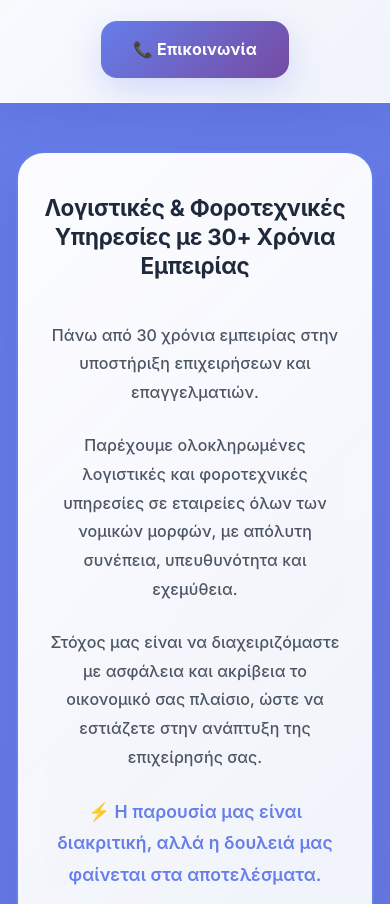
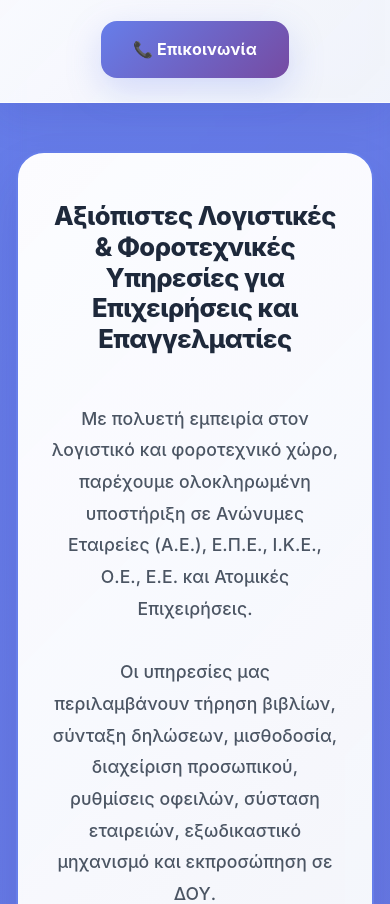
Before and after one commit to IrisGuard/polychronakis-accounting-platform, a plain HTML site: page index.html in a window 390 px wide. Shown: the part 196-1100 px from the top of the page. Drawn offline with nearby package versions, Linux system fonts and the light colour scheme.

Commit message:
UI: Τελικές παρεμβάσεις - Μεγέθυνση Hero Card, νέο επαγγελματικό περιεχόμενο, μπλε περίγραμμα στις κάρτες υπηρεσιών, ενοποίηση στυλ, βελτιωμένο responsive design

```diff
--- a/index.html
+++ b/index.html
@@ -157,13 +157,13 @@
         }
 
         .hero-card {
-            max-width: 1000px;
+            max-width: 1200px;
             margin: 0 auto;
             text-align: center;
             background: linear-gradient(135deg, rgba(255,255,255,0.98), rgba(248,250,252,0.95));
             backdrop-filter: blur(25px);
             border-radius: 28px;
-            padding: 4rem 3rem;
+            padding: 5rem 4rem;
             box-shadow: 0 25px 50px rgba(31, 38, 135, 0.12);
             border: 2px solid #667eea; /* blue border for card style */
             position: relative;
@@ -172,37 +172,41 @@
             flex-direction: column;
             justify-content: center;
             align-items: center;
-            min-height: 400px;
+            min-height: 500px;
         }
 
         .hero-card .hero-subtitle {
-            font-size: 2.2rem;
+            font-size: 2.4rem;
             color: #1e293b;
-            margin-bottom: 2.5rem;
-            font-weight: 700;
-            line-height: 1.3;
-            letter-spacing: -0.01em;
+            margin-bottom: 3rem;
+            font-weight: 800;
+            line-height: 1.2;
+            letter-spacing: -0.02em;
         }
 
         .hero-card .hero-description {
-            font-size: 1.3rem;
+            font-size: 1.4rem;
             color: #4b5563;
             line-height: 1.8;
-            max-width: 800px;
+            max-width: 900px;
             font-weight: 500;
             letter-spacing: 0.005em;
             margin: 0 auto;
         }
 
         .hero-card .hero-description p {
-            margin-bottom: 1.5rem;
+            margin-bottom: 2rem;
         }
 
         .hero-card .hero-description p:last-child {
             margin-bottom: 0;
             font-weight: 600;
             color: #667eea;
-            font-size: 1.1rem;
+            font-size: 1.2rem;
+            background: linear-gradient(135deg, #667eea, #764ba2);
+            -webkit-background-clip: text;
+            -webkit-text-fill-color: transparent;
+            background-clip: text;
         }
 
         .btn-primary {
@@ -322,7 +326,7 @@
             border-radius: 24px;
             padding: 2.5rem;
             box-shadow: 0 15px 40px rgba(0,0,0,0.08);
-            border: 1px solid rgba(255,255,255,0.4);
+            border: 2px solid #667eea; /* blue border to match hero card */
             transition: all 0.4s ease;
             position: relative;
             overflow: hidden;
@@ -516,12 +520,17 @@
         }
 
         @media (max-width: 1024px) {
+            .hero-card {
+                padding: 4rem 3rem;
+                min-height: 450px;
+            }
+
             .hero-card .hero-subtitle {
-                font-size: 1.9rem;
+                font-size: 2rem;
             }
 
             .hero-card .hero-description {
-                font-size: 1.2rem;
+                font-size: 1.3rem;
             }
 
             .section {
@@ -540,16 +549,16 @@
             }
 
             .hero-card {
-                padding: 3rem 2rem;
-                min-height: 350px;
+                padding: 3.5rem 2.5rem;
+                min-height: 400px;
             }
 
             .hero-card .hero-subtitle {
-                font-size: 1.6rem;
+                font-size: 1.8rem;
             }
 
             .hero-card .hero-description {
-                font-size: 1.1rem;
+                font-size: 1.2rem;
             }
 
             .services-grid {
@@ -575,16 +584,16 @@
             }
 
             .hero-card {
-                padding: 2.5rem 1.5rem;
-                min-height: 300px;
+                padding: 3rem 2rem;
+                min-height: 350px;
             }
 
             .hero-card .hero-subtitle {
-                font-size: 1.4rem;
+                font-size: 1.6rem;
             }
 
             .hero-card .hero-description {
-                font-size: 1rem;
+                font-size: 1.1rem;
             }
 
             .stats-grid {
@@ -654,12 +663,12 @@
             return (
                 <section className="hero-section">
                     <div className="hero-card">
-                        <h2 className="hero-subtitle">Λογιστικές & Φοροτεχνικές Υπηρεσίες με 30+ Χρόνια Εμπειρίας</h2>
+                        <h2 className="hero-subtitle">Αξιόπιστες Λογιστικές & Φοροτεχνικές Υπηρεσίες για Επιχειρήσεις και Επαγγελματίες</h2>
                         <div className="hero-description">
-                            <p>Πάνω από 30 χρόνια εμπειρίας στην υποστήριξη επιχειρήσεων και επαγγελματιών.</p>
-                            <p>Παρέχουμε ολοκληρωμένες λογιστικές και φοροτεχνικές υπηρεσίες σε εταιρείες όλων των νομικών μορφών, με απόλυτη συνέπεια, υπευθυνότητα και εχεμύθεια.</p>
-                            <p>Στόχος μας είναι να διαχειριζόμαστε με ασφάλεια και ακρίβεια το οικονομικό σας πλαίσιο, ώστε να εστιάζετε στην ανάπτυξη της επιχείρησής σας.</p>
-                            <p>⚡ Η παρουσία μας είναι διακριτική, αλλά η δουλειά μας φαίνεται στα αποτελέσματα.</p>
+                            <p>Με πολυετή εμπειρία στον λογιστικό και φοροτεχνικό χώρο, παρέχουμε ολοκληρωμένη υποστήριξη σε Ανώνυμες Εταιρείες (Α.Ε.), Ε.Π.Ε., Ι.Κ.Ε., Ο.Ε., Ε.Ε. και Ατομικές Επιχειρήσεις.</p>
+                            <p>Οι υπηρεσίες μας περιλαμβάνουν τήρηση βιβλίων, σύνταξη δηλώσεων, μισθοδοσία, διαχείριση προσωπικού, ρυθμίσεις οφειλών, σύσταση εταιρειών, εξωδικαστικό μηχανισμό και εκπροσώπηση σε ΔΟΥ.</p>
+                            <p>Προσεγγίζουμε κάθε πελάτη με προσωπικό ενδιαφέρον και υψηλό επαγγελματισμό, εφαρμόζοντας σύγχρονες τεχνολογίες για να σας προσφέρουμε άμεσες και αποτελεσματικές λύσεις.</p>
+                            <p>📌 Δεν προσφέρουμε τυποποιημένες λύσεις — σχεδιάζουμε μαζί σας το κατάλληλο φορολογικό πλάνο για την επιχείρησή σας.</p>
                         </div>
                     </div>
                 </section>
```
